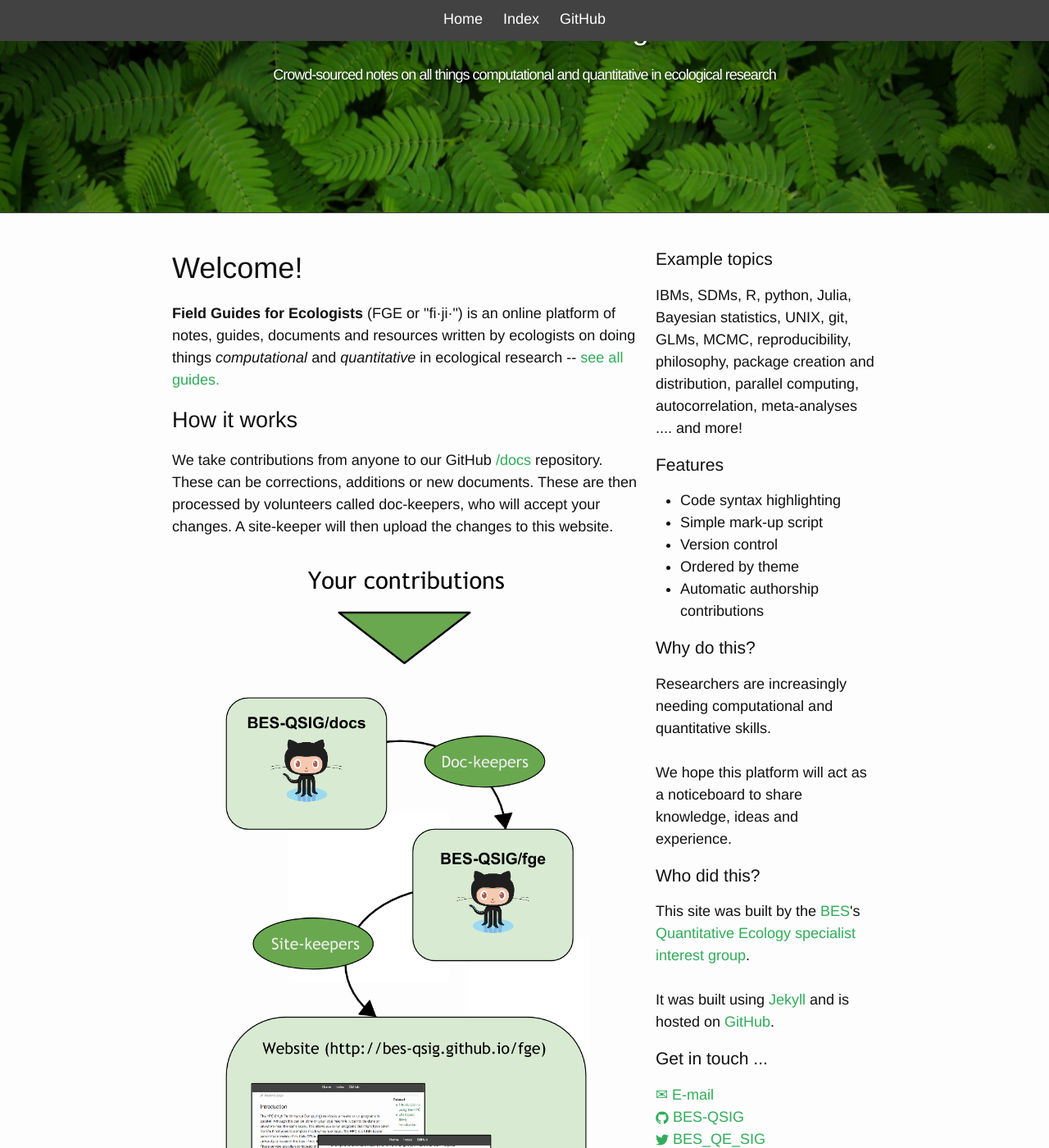
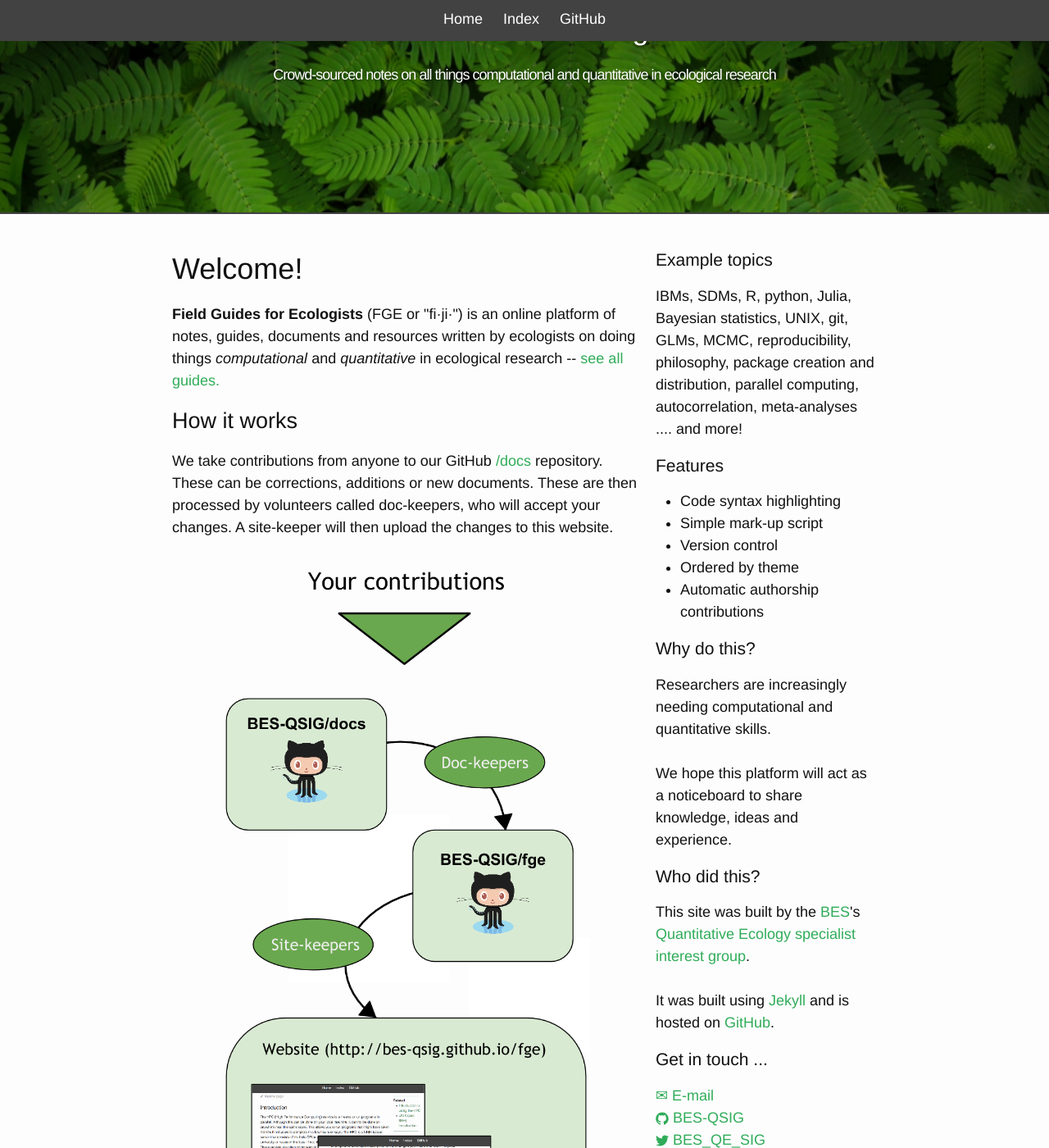
Before and after one commit to DomBennett/fge, a Jekyll site: the page built from index.html, in a window 1280 px wide and 1400 px high, scrolled down 194 px. Shown: the whole window at 82% size. Built offline with Jekyll 4.4.1, drawn with Linux system fonts in a browser that asks for light colours; Markdown is read by kramdown in place of the engine named in the settings; comment, search, counter and statistics services are not loaded.

Commit message:
Thicker line on site-header

```diff
--- a/_sass/_layout.scss
+++ b/_sass/_layout.scss
@@ -3,7 +3,7 @@
  */
 .site-header {
     border-top: 3px solid $grey-color-dark;
-    border-bottom: 1px solid $grey-color-dark;
+    border-bottom: 2px solid $grey-color-dark;
     background-attachment: fixed;
     height: 450px;
     background-size: cover;
@@ -97,6 +97,7 @@
         }
     }
 }
+
 
 /**
  * Site footer
```
